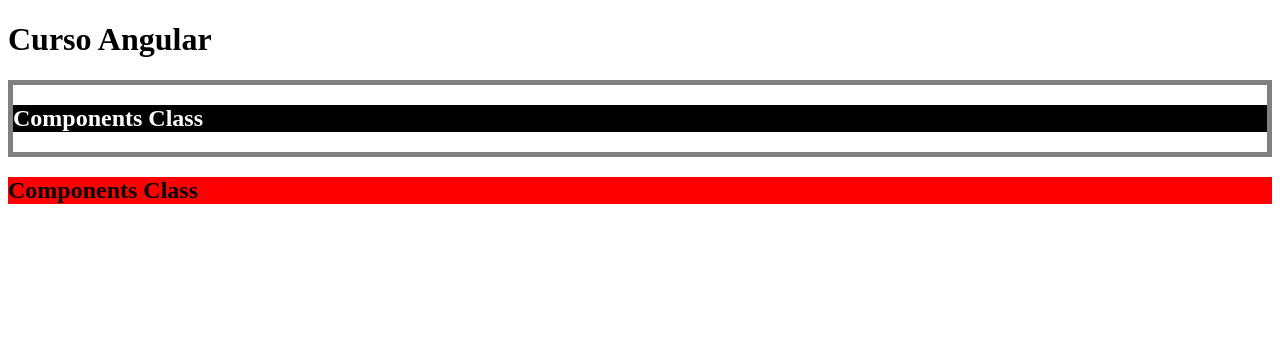
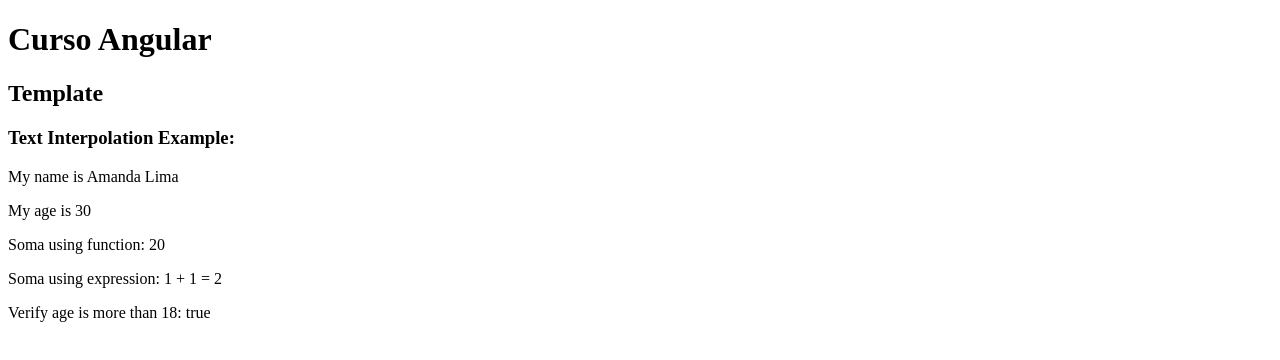
Before and after one commit to amd-lima/AulasAngularUdemy, an Angular app: page / in a window 1280 px wide. Shown: the top 360 px of the page. Built offline with nearby package versions, Linux system fonts and the light colour scheme.

Commit message:
text interpolation

```diff
--- a/src/app/app.component.ts
+++ b/src/app/app.component.ts
@@ -2,18 +2,20 @@
 import { CommonModule } from '@angular/common';
 import { RouterOutlet } from '@angular/router';
 import { NewComponentComponent } from './components/new-component/new-component.component';
+import { TemplateBindingComponent } from './components/template/template-binding/template-binding.component';
 
 @Component({
   selector: 'app-root',
   standalone: true,
-  imports: [CommonModule, RouterOutlet, NewComponentComponent],
+  imports: [
+    CommonModule,
+    RouterOutlet,
+    NewComponentComponent,
+    TemplateBindingComponent,
+  ],
   template: `<router-outlet></router-outlet>
-  <h1>Curso Angular</h1>
-  <div class="theme-dark">
-    <app-new-component/>
-  </div>
-  <app-new-component/>
-  `,
+    <h1>Curso Angular</h1>
+    <app-template-binding /> `,
 })
 export class AppComponent {
   title = 'aulas-angular17';
--- /dev/null
+++ b/src/app/components/template/template-binding/template-binding.component.html
@@ -0,0 +1,7 @@
+<h2>Template</h2>
+<h3>Text Interpolation Example:</h3>
+<p>My name is {{ name }}</p>
+<p>My age is {{ age }}</p>
+<p>Soma using function: {{ sum(10, 10) }} </p>
+<p>Soma using expression: 1 + 1 = {{ 1 + 1 }}</p>
+<p>Verify age is more than 18: {{ age < 18? false: true}} </p>
--- /dev/null
+++ b/src/app/components/template/template-binding/template-binding.component.ts
@@ -0,0 +1,18 @@
+import { CommonModule } from '@angular/common';
+import { Component } from '@angular/core';
+
+@Component({
+  selector: 'app-template-binding',
+  standalone: true,
+  imports: [CommonModule],
+  templateUrl: './template-binding.component.html',
+  styleUrl: './template-binding.component.scss'
+})
+export class TemplateBindingComponent {
+  public name: string = 'Amanda Lima';
+  public age: number = 30;
+
+  public sum(num1: number, num2: number): number {
+    return num1 + num2;
+  }
+}
```
Also changed, not shown: src/app/components/template/template-binding/template-binding.component.scss (added), 1 other file (tests, documents, lock files or other folders).
